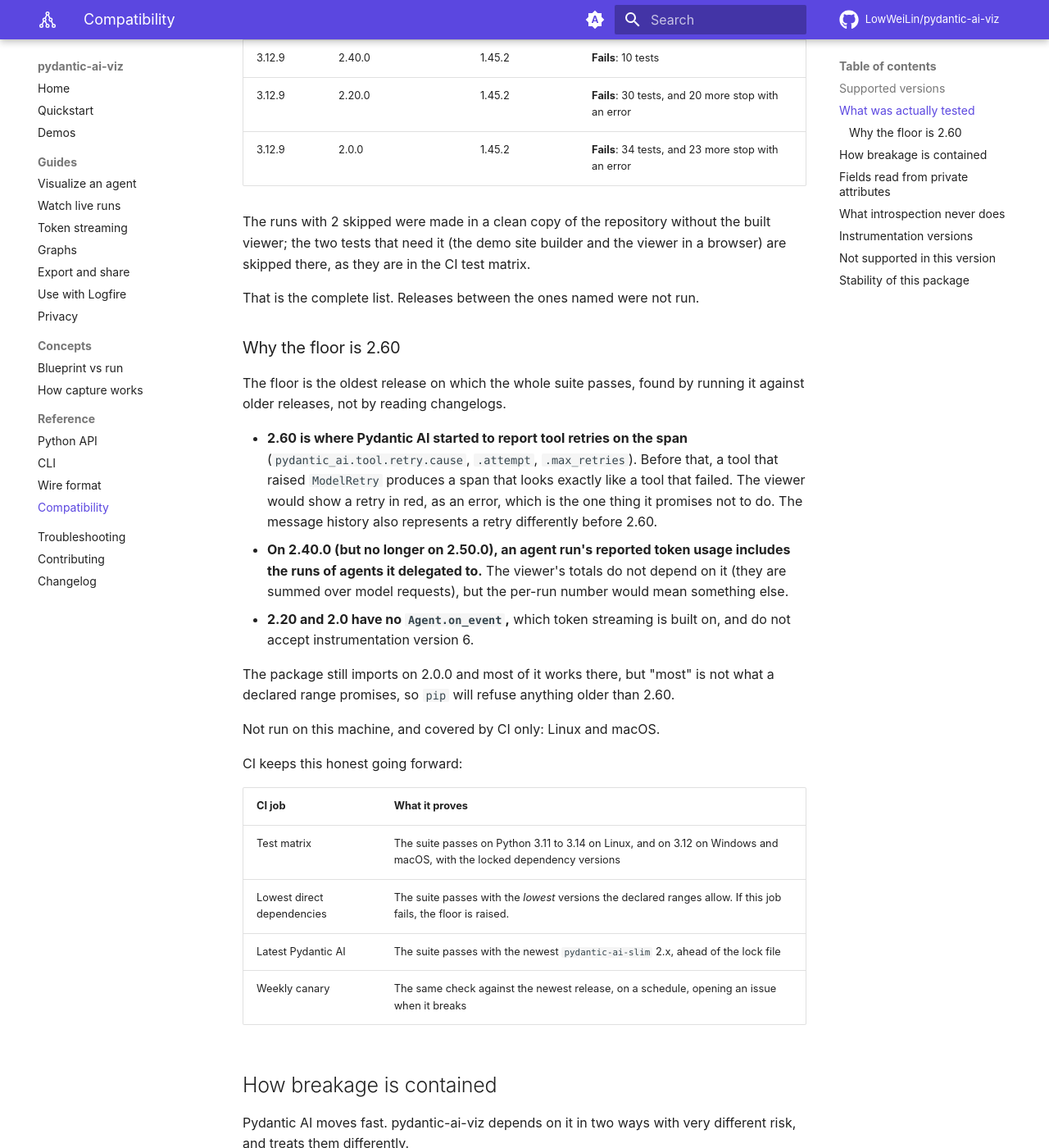
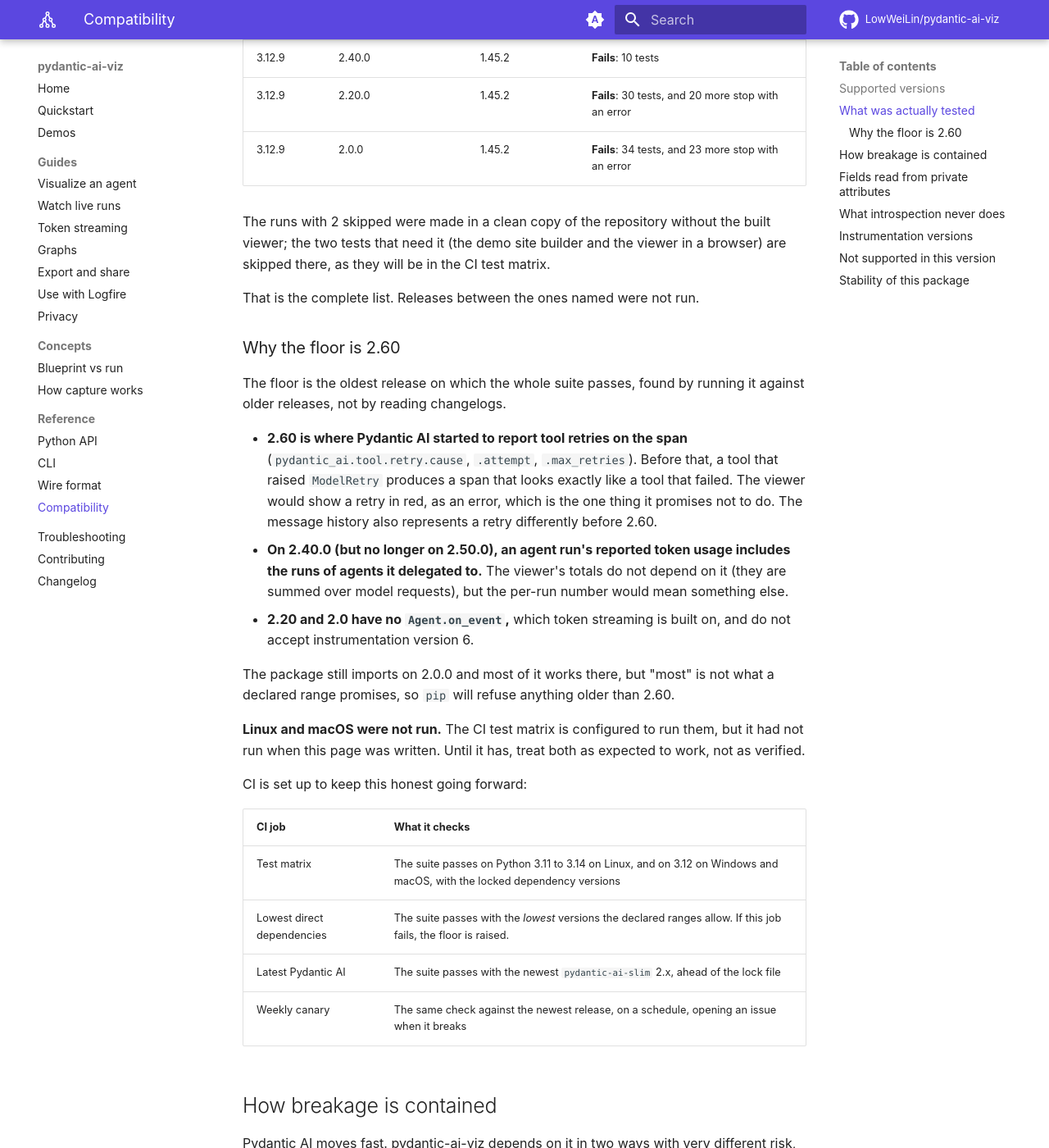
Before and after one commit to LowWeiLin/pydantic-ai-viz, an MkDocs documentation site: the page built from docs/reference/compatibility.md, in a window 1280 px wide and 1400 px high, scrolled down 1460 px. Shown: the whole window at 82% size. Built offline with MkDocs 1.6.1 and Material for MkDocs 9.7.7, drawn with Linux system fonts in a browser that asks for light colours; comment, search, counter and statistics services are not loaded.

Commit message:
docs: say plainly that only Windows was tested
The compatibility page promises to list only combinations that were run,
then said Linux and macOS were "covered by CI" and that the CI jobs
"prove" the suite passes there. The workflows have never run: the
repository has no remote yet. The README listed all three systems as
supported with no qualifier.

Both now say that Windows was tested, that Linux and macOS are expected
to work and are in the CI matrix, and that the matrix had not run when
this was written. The CI table says what each job checks.

Co-Authored-By: Claude Fable 5.2 <noreply@anthropic.com>

```diff
--- a/docs/reference/compatibility.md
+++ b/docs/reference/compatibility.md
@@ -35,7 +35,7 @@ All runs below are the full Python test suite (`pytest`, 482 tests), on Windows
 | 3.12.9 | 2.20.0 | 1.45.2 | **Fails**: 30 tests, and 20 more stop with an error |
 | 3.12.9 | 2.0.0 | 1.45.2 | **Fails**: 34 tests, and 23 more stop with an error |
 
-The runs with 2 skipped were made in a clean copy of the repository without the built viewer; the two tests that need it (the demo site builder and the viewer in a browser) are skipped there, as they are in the CI test matrix.
+The runs with 2 skipped were made in a clean copy of the repository without the built viewer; the two tests that need it (the demo site builder and the viewer in a browser) are skipped there, as they will be in the CI test matrix.
 
 That is the complete list. Releases between the ones named were not run.
 
@@ -49,11 +49,11 @@ The floor is the oldest release on which the whole suite passes, found by runnin
 
 The package still imports on 2.0.0 and most of it works there, but "most" is not what a declared range promises, so `pip` will refuse anything older than 2.60.
 
-Not run on this machine, and covered by CI only: Linux and macOS.
+**Linux and macOS were not run.** The CI test matrix is configured to run them, but it had not run when this page was written. Until it has, treat both as expected to work, not as verified.
 
-CI keeps this honest going forward:
+CI is set up to keep this honest going forward:
 
-| CI job | What it proves |
+| CI job | What it checks |
 |---|---|
 | Test matrix | The suite passes on Python 3.11 to 3.14 on Linux, and on 3.12 on Windows and macOS, with the locked dependency versions |
 | Lowest direct dependencies | The suite passes with the *lowest* versions the declared ranges allow. If this job fails, the floor is raised. |
```
Also changed, not shown: README.md (+1 -1 lines).
